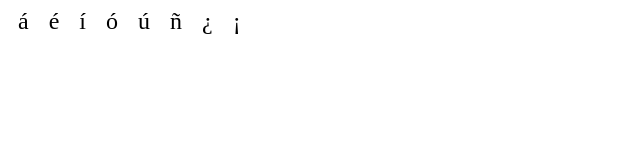
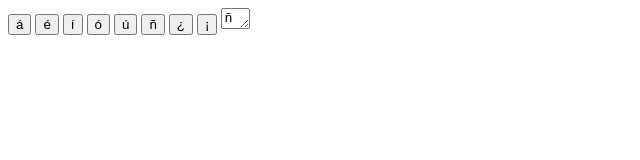
Before and after one commit to enzobarrett/spanishspecialchars, a browser extension: page index.html in a window 1280 px wide. Shown: the whole page, without its empty margins (0-640 px from the left). Drawn offline with Linux system fonts and the light colour scheme.

Commit message:
Changed HTML to allow auto-editing, changed icon.

```diff
--- a/index.html
+++ b/index.html
@@ -6,6 +6,77 @@
     <title>Title</title>
 </head>
 
-<body>
-<h2>á</h2><h2>é</h2><h2>í</h2><h2>ó</h2><h2>ú</h2><h2>ñ</h2><h2>¿</h2><h2>¡</h2>
+<button onclick="copyFunction1()">á</button>
+<button onclick="copyFunction2()">é</button>
+<button onclick="copyFunction3()">í</button>
+<button onclick="copyFunction4()">ó</button>
+<button onclick="copyFunction5()">ú</button>
+<button onclick="copyFunction6()">ñ</button>
+<button onclick="copyFunction7()">¿</button>
+<button onclick="copyFunction8()">¡</button>
+<textarea rows="1" cols="1" id="text">
+ñ
+</textarea>
+
+<script>
+function copyFunction1() {
+  document.getElementById("text").value = "á";
+  var copyText = document.getElementById("text");
+  copyText.select();
+  copyText.setSelectionRange(0, 99999)
+  document.execCommand("copy");
+}
+function copyFunction2() {
+  document.getElementById("text").value = "é";
+  var copyText = document.getElementById("text");
+  copyText.select();
+  copyText.setSelectionRange(0, 99999)
+  document.execCommand("copy");
+}
+function copyFunction3() {
+  document.getElementById("text").value = "í";
+  var copyText = document.getElementById("text");
+  copyText.select();
+  copyText.setSelectionRange(0, 99999)
+  document.execCommand("copy");
+}
+function copyFunction4() {
+  document.getElementById("text").value = "ó";
+  var copyText = document.getElementById("text");
+  copyText.select();
+  copyText.setSelectionRange(0, 99999)
+  document.execCommand("copy");
+}
+function copyFunction5() {
+  document.getElementById("text").value = "ú";
+  var copyText = document.getElementById("text");
+  copyText.select();
+  copyText.setSelectionRange(0, 99999)
+  document.execCommand("copy");
+}
+function copyFunction6() {
+  document.getElementById("text").value = "ñ";
+  var copyText = document.getElementById("text");
+  copyText.select();
+  copyText.setSelectionRange(0, 99999)
+  document.execCommand("copy");
+}
+function copyFunction7() {
+  document.getElementById("text").value = "¿";
+  var copyText = document.getElementById("text");
+  copyText.select();
+  copyText.setSelectionRange(0, 99999)
+  document.execCommand("copy");
+}
+function copyFunction8() {
+  document.getElementById("text").value = "¡";
+  var copyText = document.getElementById("text");
+  copyText.select();
+  copyText.setSelectionRange(0, 99999)
+  document.execCommand("copy");
+}
+
+</script>
+
 </body>
+</html>
```
Also changed, not shown: 128v2.png (added), 48v2.png (added), manifest.json, 1 other file.
